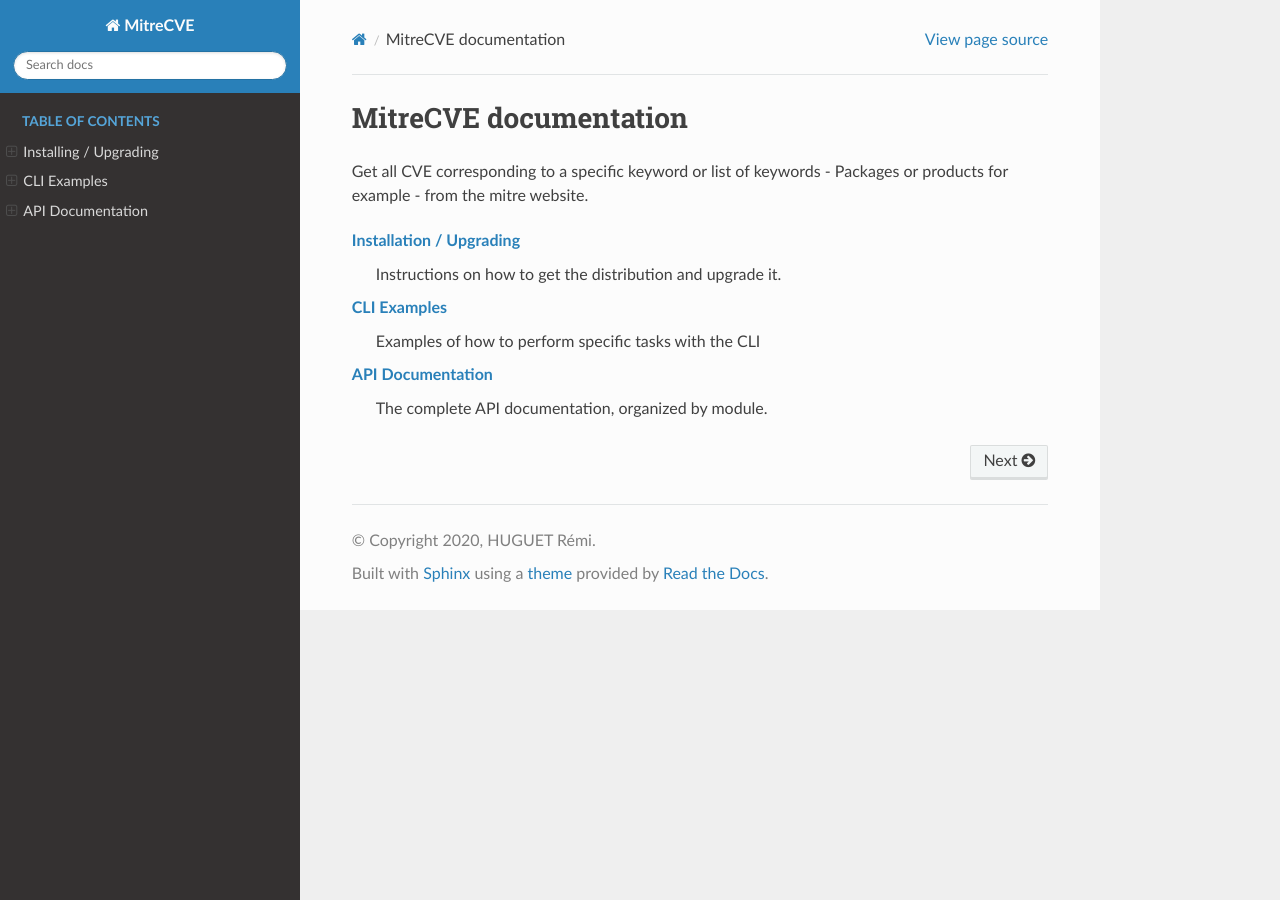
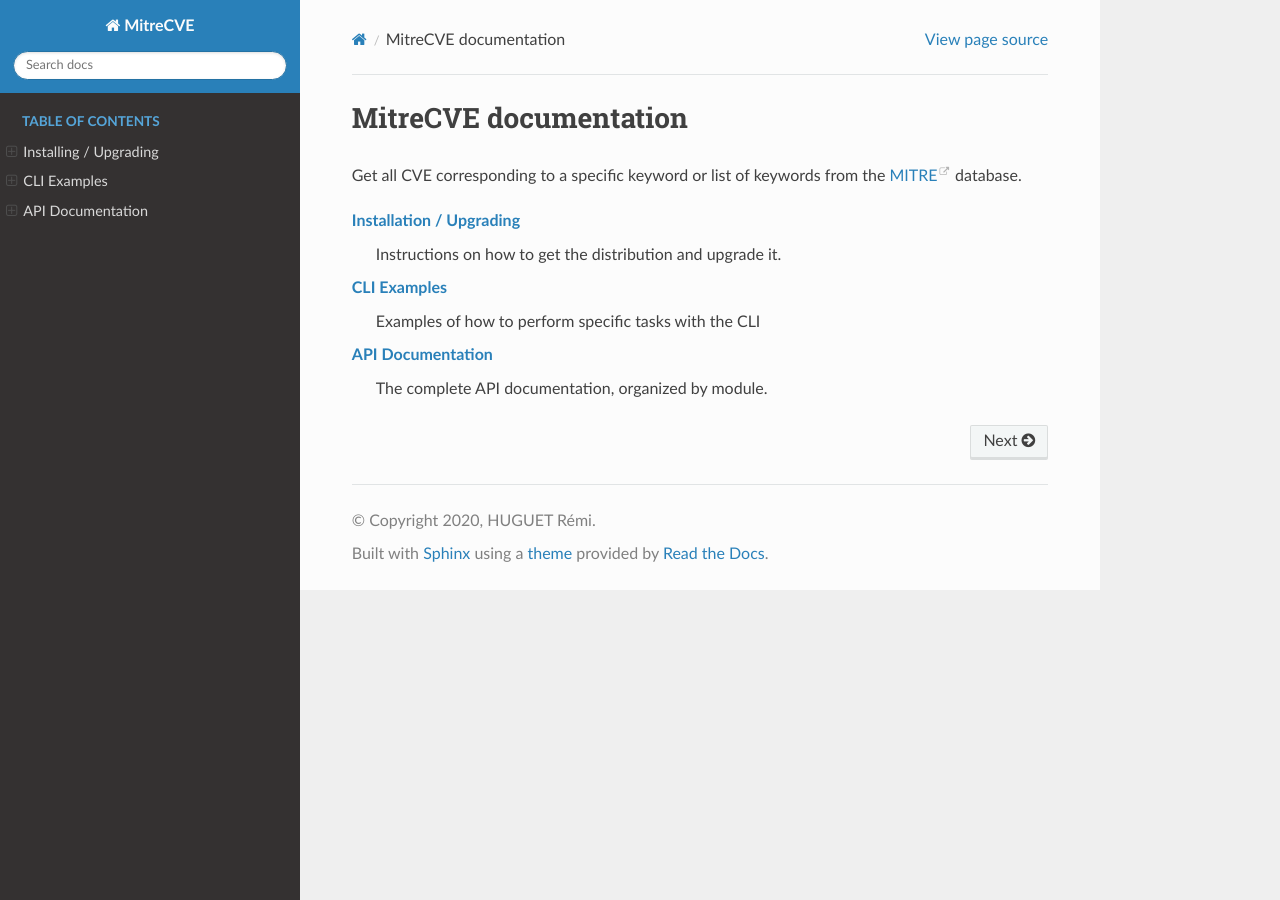
Before and after one commit to shadawck/mitrecve, a Sphinx documentation site: the page built from docs/index.rst, in a window 1280 px wide. Built offline with Sphinx 7.4.7 and the Read the Docs theme 2.0.0, drawn with Linux system fonts in a browser that asks for light colours.

Commit message:
little correction - v1.0.3 upgrade

```diff
--- a/docs/index.rst
+++ b/docs/index.rst
@@ -5,8 +5,7 @@
 
 MitreCVE documentation
 ====================================
-Get all CVE corresponding to a specific keyword or list of keywords - Packages or products for example -
-from the mitre website.
+Get all CVE corresponding to a specific keyword or list of keywords from the `MITRE <https://cve.mitre.org/>`_ database.
 
 
 .. toctree::
--- a/mitrecve/__init__.py
+++ b/mitrecve/__init__.py
@@ -1,3 +1,3 @@
 # __init__.py
 
-__version__ = "1.0.1"
+__version__ = "1.0.3"
--- a/setup.py
+++ b/setup.py
@@ -9,8 +9,8 @@
 # This call to setup() does all the work
 setup(
     name="mitrecve",
-    version="1.0.1",
-    description="Get all cve corresponding to a specific keyword or a list of keywords - Packages or products for example - from the mitre website Display or save these informations.",
+    version="1.0.3",
+    description="Get all CVE corresponding to a specific keyword or list of keywords from the MITRE database.",
     long_description=long_description,
     long_description_content_type="text/markdown",
     url="https://github.com/remiflavien1/mitrecve",
```
Also changed, not shown: README.md (+10 -5 lines), 9 other files.
